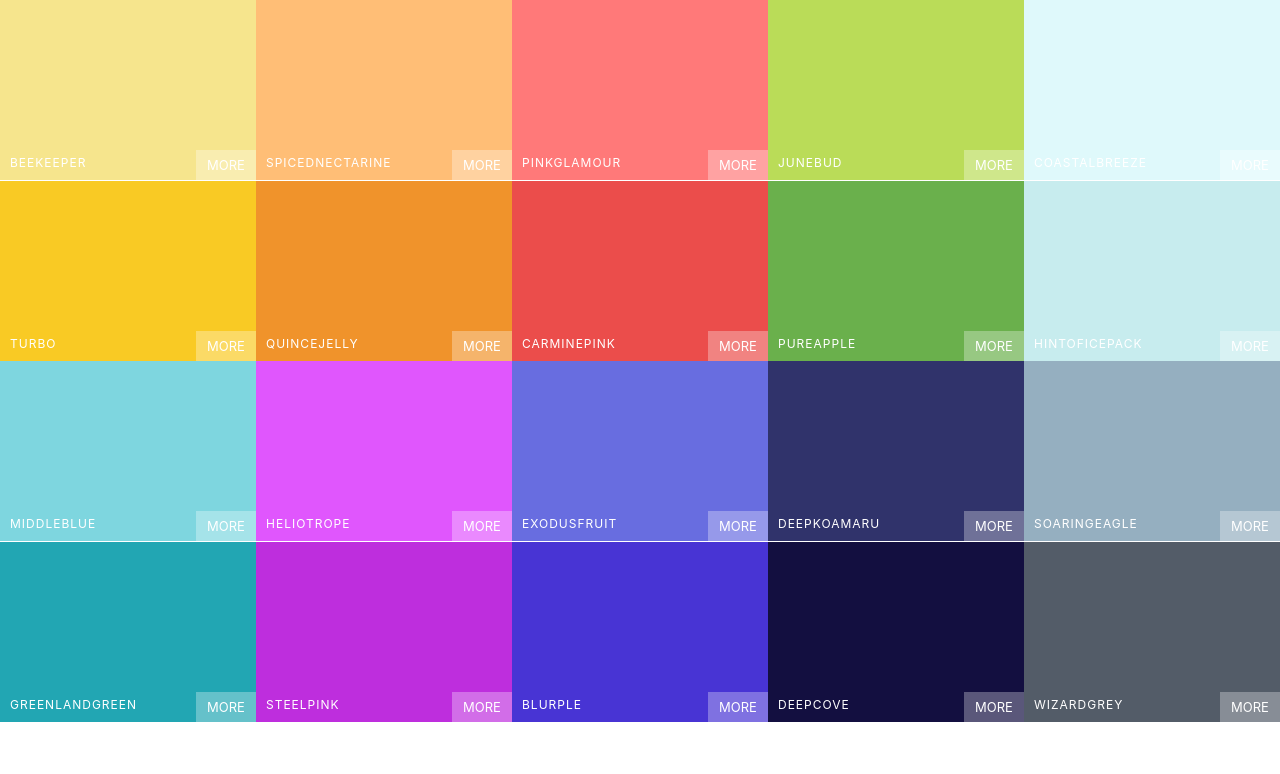
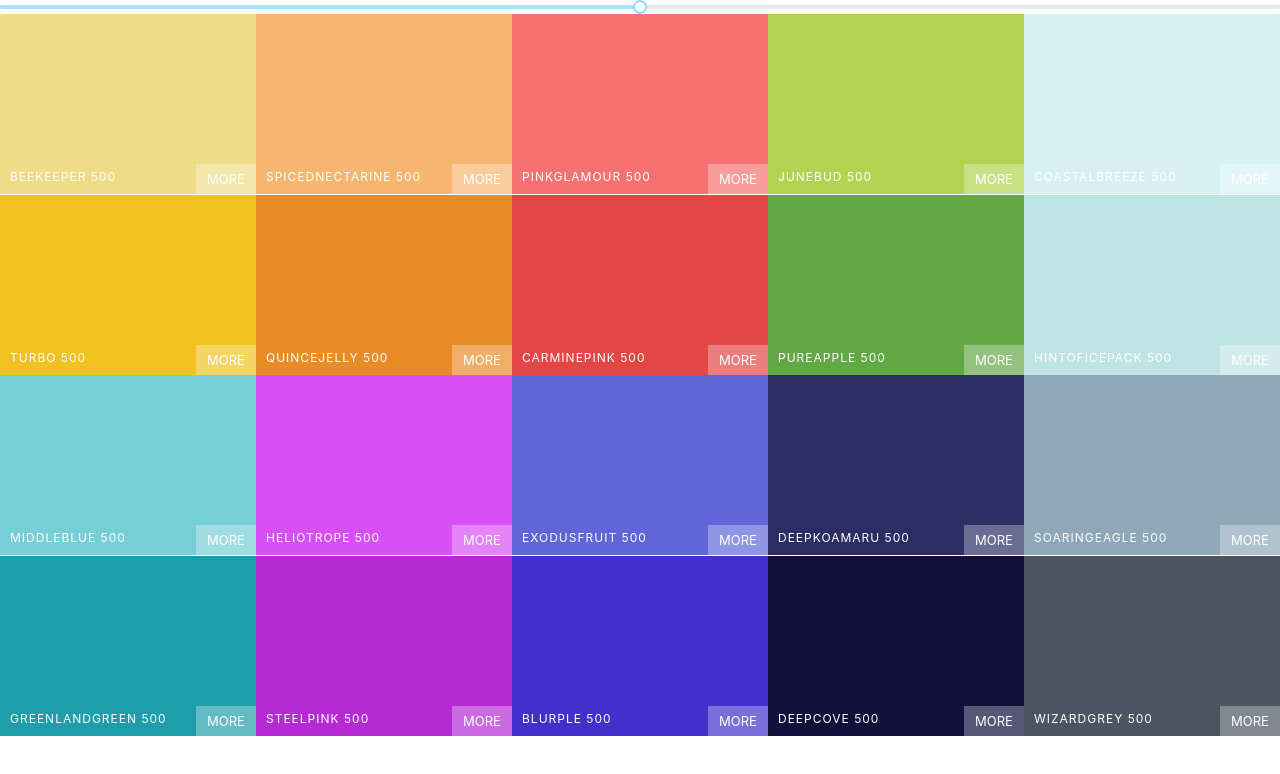
Before and after one commit to nidhi-shah2793/react-colors, a React (Create React App) app: page / in a window 1280 px wide. Shown: the top 774 px of the page. Built offline with nearby package versions, Linux system fonts and the light colour scheme.

Commit message:
Added unstyled slider and color levels

```diff
--- a/package.json
+++ b/package.json
@@ -6,6 +6,8 @@
     "@testing-library/jest-dom": "^5.11.6",
     "@testing-library/react": "^11.2.2",
     "@testing-library/user-event": "^12.6.0",
+    "chroma-js": "^2.1.0",
+    "rc-slider": "^9.7.1",
     "react": "^17.0.1",
     "react-copy-to-clipboard": "^5.0.2",
     "react-dom": "^17.0.1",
--- a/src/App.js
+++ b/src/App.js
@@ -2,11 +2,12 @@
 import "./App.css";
 import Palette from "./Palette";
 import seedColors from "./seedColors";
+import { generatePalette } from "./colorHelpers";
 
 function App() {
   return (
     <div className="App">
-      <Palette {...seedColors[4]} />
+      <Palette {...seedColors[4]} palette={generatePalette(seedColors[4])} />
     </div>
   );
 }
--- a/src/Palette.js
+++ b/src/Palette.js
@@ -1,15 +1,30 @@
-import React from "react";
+import React, { useState } from "react";
 import ColorBox from "./ColorBox";
 import "./Palette.css";
+import Slider from "rc-slider";
+import "rc-slider/assets/index.css";
 
-function Palette({ paletteName, id, emoji, colors }) {
-  const colorBoxes = colors.map((color) => (
-    <ColorBox color={color.color} name={color.name} />
+function Palette({ palette }) {
+  const [level, setLevel] = useState(500);
+
+  const colorBoxes = palette.colors[level].map((color) => (
+    <ColorBox key={color.id} color={color.hex} name={color.name} />
   ));
+
+  const changeLevel = (newLevel) => {
+    setLevel(newLevel);
+  };
 
   return (
     <div className="Palette">
       {/* Navbar goes here */}
+      <Slider
+        defaultValue={level}
+        step={100}
+        min={100}
+        max={900}
+        onAfterChange={changeLevel}
+      />
       <div className="Palette__colors">{colorBoxes}</div>
       {/* footer */}
     </div>
--- /dev/null
+++ b/src/colorHelpers.js
@@ -0,0 +1,70 @@
+import chroma from "chroma-js";
+const levels = [50, 100, 200, 300, 400, 500, 600, 700, 800, 900];
+
+function generatePalette(starterPalette) {
+  let newPalette = {
+    paletteName: starterPalette.paletteName,
+    id: starterPalette.id,
+    emoji: starterPalette.emoji,
+    colors: {},
+  };
+  for (let level of levels) {
+    newPalette.colors[level] = [];
+  }
+  //   {50: [], 100: []...}
+  // [c1, c2];
+  for (let color of starterPalette.colors) {
+    let scale = getScale(color.color, 10).reverse();
+    for (let i in scale) {
+      newPalette.colors[levels[i]].push({
+        name: `${color.name} ${levels[i]}`,
+        id: color.name.toLowerCase().replace(/ /, "-"),
+        hex: scale[i],
+        rgb: chroma(scale[i]).css(),
+        rgba: chroma(scale[i])
+          .css()
+          .replace("rgb", "rgba")
+          .replace(")", ",1.0)"),
+      });
+    }
+  }
+  return newPalette;
+}
+
+function getRange(hexColor) {
+  const end = "#fff";
+  return [chroma(hexColor).darken(1.4).hex(), hexColor, end];
+}
+
+function getScale(hexColor, numColors) {
+  return chroma.scale(getRange(hexColor)).mode("lab").colors(numColors);
+}
+
+export { generatePalette };
+
+// const colors = {
+//   paletteName: "Material UI Colors",
+//   id: "material-ui-colors",
+//   emoji: "🎨",
+//   colors: [
+//     { name: "red", color: "#F44336" },
+//     { name: "pink", color: "#E91E63" },
+//     { name: "purple", color: "#9C27B0" },
+//     { name: "deeppurple", color: "#673AB7" },
+//     { name: "indigo", color: "#3F51B5" },
+//     { name: "blue", color: "#2196F3" },
+//     { name: "lightblue", color: "#03A9F4" },
+//     { name: "cyan", color: "#00BCD4" },
+//     { name: "teal", color: "#009688" },
+//     { name: "green", color: "#4CAF50" },
+//     { name: "lightgreen", color: "#8BC34A" },
+//     { name: "lime", color: "#CDDC39" },
+//     { name: "yellow", color: "#FFEB3B" },
+//     { name: "amber", color: "#FFC107" },
+//     { name: "orange", color: "#FF9800" },
+//     { name: "deeporange", color: "#FF5722" },
+//     { name: "brown", color: "#795548" },
+//     { name: "grey", color: "#9E9E9E" },
+//     { name: "bluegrey", color: "#607D8B" },
+//   ],
+// };
```
Also changed, not shown: 2 other files (tests, documents, lock files or other folders).
